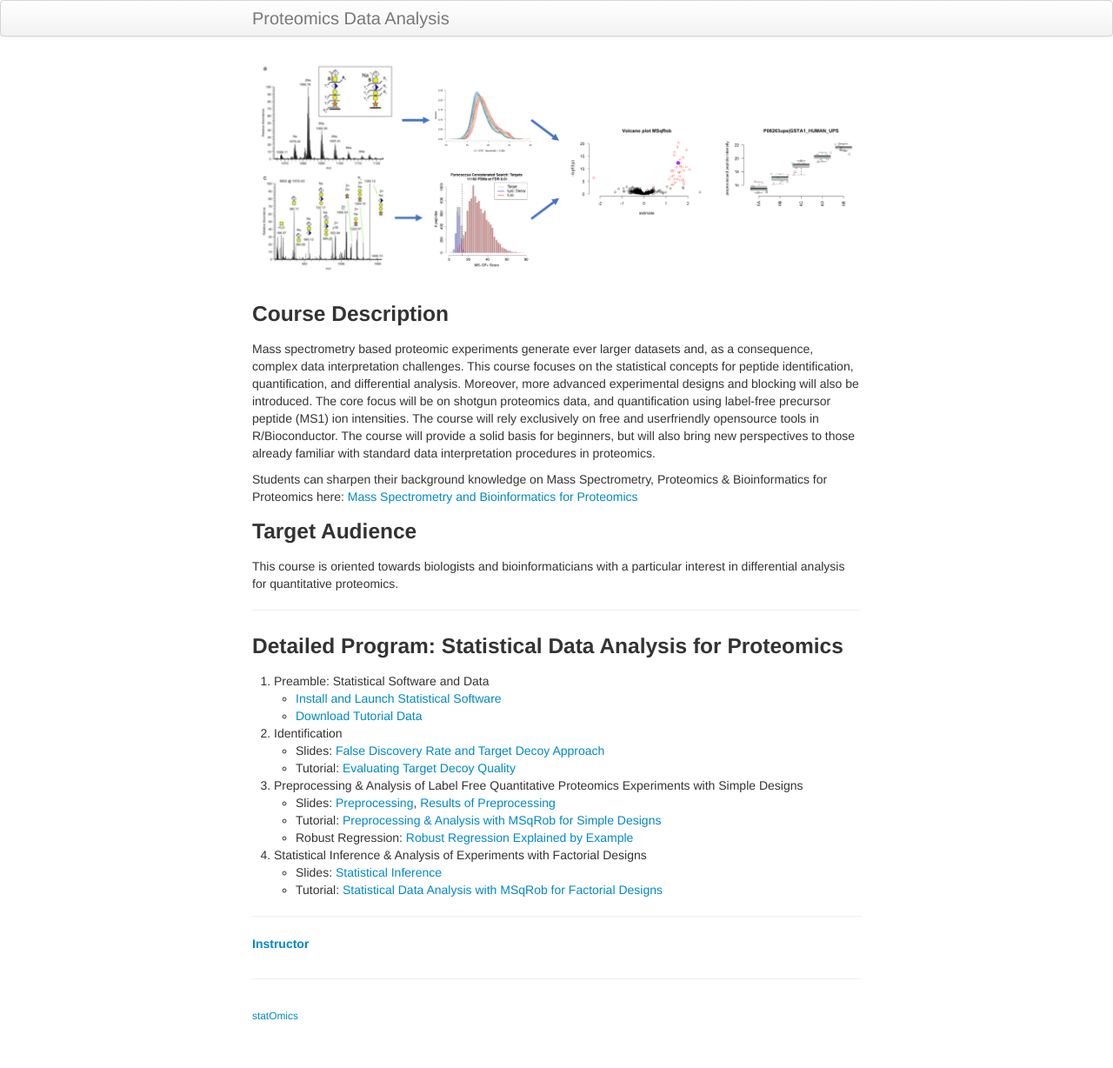
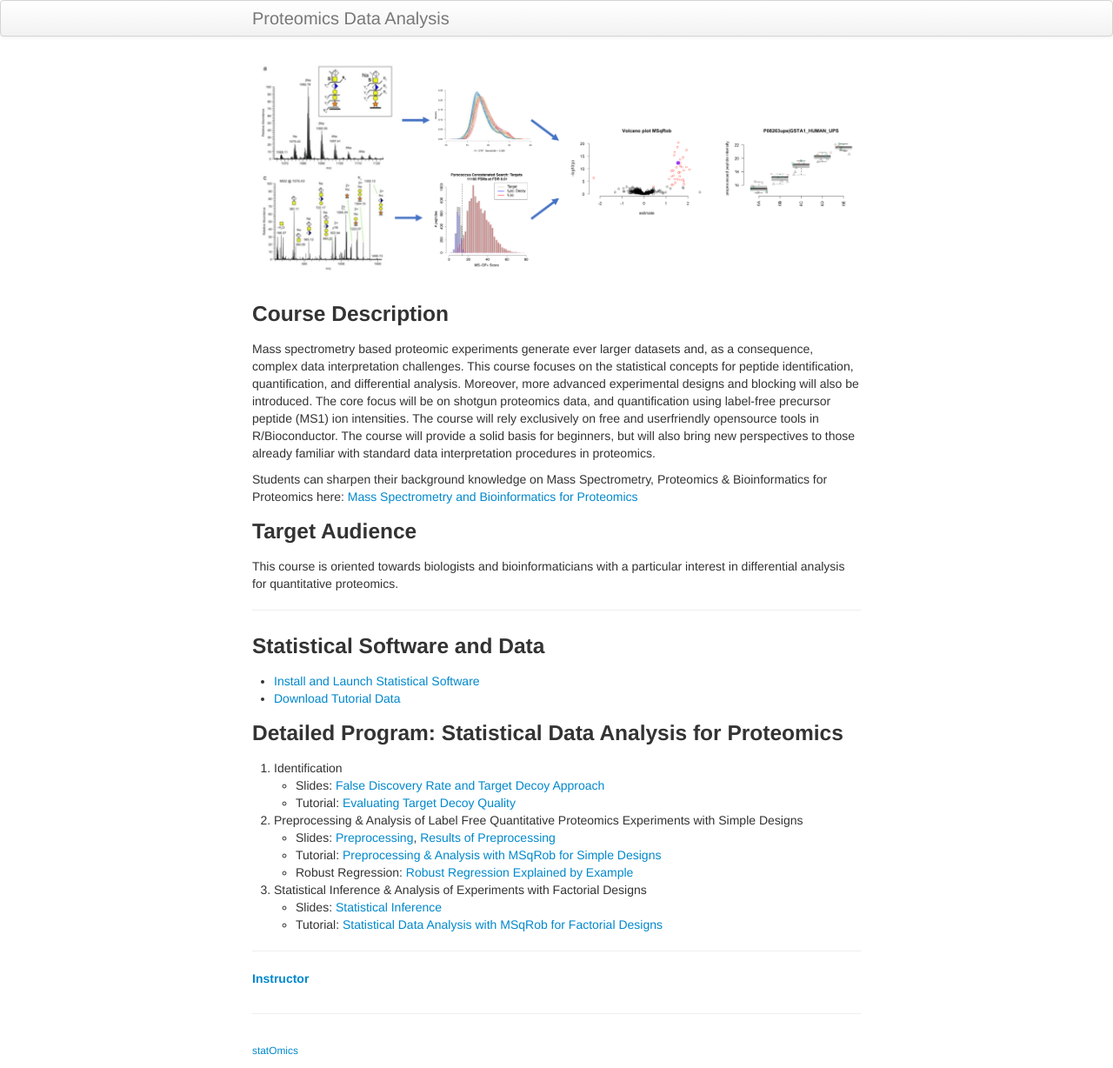
Before and after one commit to statOmics/pda19-20, a Jekyll site: the page built from index.md, in a window 1280 px wide. Shown: the whole page at 87% size. Built offline with Jekyll 4.4.1, drawn with Linux system fonts in a browser that asks for light colours; before the commit the page ends 1188 px from its top, so only the background shows below that.

```diff
--- a/index.md
+++ b/index.md
@@ -18,11 +18,13 @@ Students can sharpen their background knowledge on Mass Spectrometry, Proteomics
 This course is oriented towards biologists and bioinformaticians with a particular interest in differential analysis for quantitative proteomics.
 
 ---
+### Statistical Software and Data
+
+ - [Install and Launch Statistical Software](pages/software4stats.md)
+ - [Download Tutorial Data](https://github.com/statOmics/pda/tree/data)
+
+
 ### Detailed Program: Statistical Data Analysis for Proteomics
-
-  0. Preamble: Statistical Software and Data
-  - [Install and Launch Statistical Software](pages/software4stats.md)
-  - [Download Tutorial Data](https://github.com/statOmics/pda/tree/data)
 
   1. Identification
   - Slides:  [False Discovery Rate and Target Decoy Approach](assets/1_Identification_Evaluation_Target_Decoy_Approach.pdf)
```
Also changed, not shown: 1 other file.
